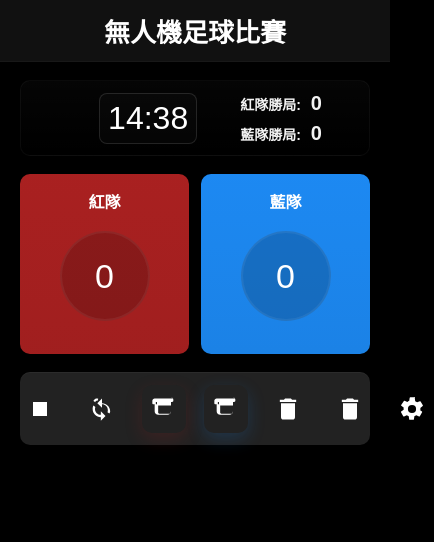
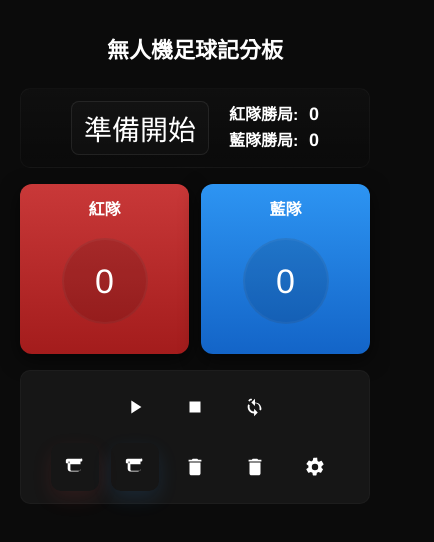
Before and after one commit to ericpr99/ball, a plain HTML site: page index.html in a window 390 px wide. Shown: the whole page, 434 px wide, since content can reach past the window. Drawn offline with nearby package versions, Linux system fonts and the light colour scheme.

Commit message:
修改bug

```diff
--- a/index.html
+++ b/index.html
@@ -2,126 +2,114 @@
 <html lang="zh-TW">
 <head>
   <meta charset="utf-8" />
-  <title>無人機足球比賽</title>
   <meta name="viewport" content="width=device-width,initial-scale=1" />
+  <title>無人機足球記分板</title>
   <style>
     :root{
-      --bg:#000;
+      --bg:#0b0b0b;
       --panel:#111;
-      --accent:#222;
-      --red:#b22222;
-      --blue:#1e90ff;
-      --muted:rgba(255,255,255,0.12);
-      --icon-size:28px;
-      --gap:18px;
+      --accent:#161616;
+      --red:#d33b3b;
+      --blue:#2f9cff;
+      --muted:rgba(255,255,255,0.08);
+      --icon-size:22px;
+      --gap:16px;
+      --max-width:1200px;
     }
     *{box-sizing:border-box}
     html,body{height:100%}
     body{
       margin:0;
-      font-family: "Noto Sans TC", Arial, Helvetica, sans-serif;
+      font-family: "Noto Sans TC", "Helvetica Neue", Arial, sans-serif;
       background:var(--bg);
       color:#fff;
       -webkit-font-smoothing:antialiased;
       -moz-osx-font-smoothing:grayscale;
       display:flex;
       flex-direction:column;
+      align-items:center;
       min-height:100vh;
+      padding:20px;
     }
 
+    /* Header */
     header{
       width:100%;
-      background:var(--panel);
-      padding:12px 16px;
-      font-size:26px;
+      max-width:var(--max-width);
+      text-align:center;
+      padding:12px 8px;
+      font-size:22px;
       font-weight:700;
-      text-align:center;
-      border-bottom:1px solid rgba(255,255,255,0.03);
+      color:#fff;
+      margin-bottom:12px;
     }
 
-    /* container */
+    /* Container */
     .container{
       width:100%;
-      padding:18px 20px;
+      max-width:var(--max-width);
       display:flex;
       flex-direction:column;
       gap:var(--gap);
-      align-items:stretch;
-      max-width:100%;
     }
 
-    /* TOP BAR: timer + wins 作為一個置中區塊 */
+    /* Top bar: centered timer + wins */
     .top-bar-wrap{
+      display:flex;
+      justify-content:center;
       width:100%;
-      display:flex;
-      justify-content:center; /* 整個區塊置中 */
     }
     .top-bar{
       display:flex;
       align-items:center;
-      gap:24px;
+      gap:20px;
       background:linear-gradient(180deg, rgba(255,255,255,0.02), transparent);
-      padding:12px 20px;
+      padding:12px 18px;
       border-radius:10px;
-      border:1px solid rgba(255,255,255,0.04);
-      min-width:320px;
+      border:1px solid rgba(255,255,255,0.03);
+      width:100%;
       max-width:920px;
-      width:100%;
-      justify-content:center; /* 內部內容置中 */
+      justify-content:center;
+      flex-wrap:wrap;
     }
-
-    /* timer block */
     .timer-block{
       display:flex;
       flex-direction:column;
       align-items:center;
-      gap:8px;
-      min-width:160px;
+      gap:6px;
+      min-width:120px;
     }
     #timer{
-      font-size:56px;
-      text-align:center;
+      font-size:48px;
       padding:6px 12px;
       border-radius:8px;
       background:rgba(255,255,255,0.02);
       border:1px solid var(--muted);
-      min-width:120px;
+      min-width:100px;
+      text-align:center;
     }
-
-    /* wins block (顯示勝局) */
     .wins{
       display:flex;
       flex-direction:column;
       align-items:flex-start;
       gap:6px;
-      line-height:1.2;
-      color:#fff;
+      line-height:1.1;
     }
-    .wins h3{
-      margin:0;
-      font-weight:600;
-      font-size:16px;
-      opacity:0.95;
-    }
-    .wins .value{
-      font-weight:800;
-      font-size:20px;
-      margin-left:6px;
-      color:#fff;
-    }
+    .wins .row{ font-weight:600; font-size:16px; }
+    .wins .value{ font-weight:800; font-size:18px; margin-left:6px; }
 
-    /* scoreboard: 兩面板並排且不折行 */
+    /* Scoreboard: two panels side-by-side, never wrap */
     .scoreboard{
       display:flex;
       gap:12px;
       align-items:center;
       justify-content:space-between;
       width:100%;
-      flex-wrap:nowrap; /* 強制不折行 */
+      flex-wrap:nowrap; /* 不折行 */
     }
     .team{
       flex:1 1 0;
-      border-radius:10px;
+      border-radius:12px;
       padding:18px;
       cursor:pointer;
       user-select:none;
@@ -131,11 +119,11 @@
       justify-content:center;
       transition:transform .12s ease, box-shadow .12s ease;
       min-height:220px;
-      box-shadow: 0 2px 8px rgba(0,0,0,0.4);
+      box-shadow: 0 6px 20px rgba(0,0,0,0.6);
       overflow:hidden;
     }
     .team:active{ transform:scale(.995) }
-    .team:hover{ box-shadow:0 8px 28px rgba(0,0,0,0.6) }
+    .team:hover{ box-shadow:0 12px 36px rgba(0,0,0,0.7) }
     .team h2{ margin:0; font-size:20px; font-weight:700; color:#fff; }
     .circle{
       width:150px;
@@ -146,114 +134,132 @@
       justify-content:center;
       font-size:64px;
       margin:18px 0;
-      background:rgba(0,0,0,0.18);
-      border:2px solid rgba(255,255,255,0.06);
+      background:rgba(0,0,0,0.12);
+      border:2px solid rgba(255,255,255,0.04);
     }
-    .red{ background: linear-gradient(180deg, rgba(178,34,34,0.95), rgba(178,34,34,0.9)); }
-    .blue{ background: linear-gradient(180deg, rgba(30,144,255,0.95), rgba(30,144,255,0.9)); }
+    .team.red{ background: linear-gradient(180deg, rgba(211,59,59,0.95), rgba(180,30,30,0.9)); }
+    .team.blue{ background: linear-gradient(180deg, rgba(47,156,255,0.95), rgba(20,110,220,0.9)); }
 
-    /* controls */
+    /* Controls: allow wrapping and responsive layout */
     .controls{
+      display:flex;
+      gap:12px;
+      align-items:center;
+      justify-content:center;
+      flex-wrap:wrap;        /* 允許折行 */
+      padding:12px;
       background:var(--accent);
-      padding:12px 10px;
+      border-radius:10px;
+      border:1px solid rgba(255,255,255,0.03);
+    }
+    .controls-row{
       display:flex;
+      gap:12px;
+      align-items:center;
       justify-content:center;
-      gap:18px;
-      align-items:center;
-      border-top:1px solid rgba(255,255,255,0.04);
-      width:100%;
-      border-radius:10px;
+      flex-wrap:wrap;
     }
     .controls button{
-      background:none;
-      border:none;
-      padding:8px;
-      cursor:pointer;
+      flex:0 1 auto;         /* 可縮放但不強制換行 */
+      white-space:nowrap;
       display:inline-flex;
       align-items:center;
       justify-content:center;
-      width:56px;
+      gap:8px;
+      min-width:56px;
       height:56px;
+      padding:8px 12px;
       border-radius:10px;
-      transition:background .12s ease, transform .08s ease;
+      border:none;
+      background:transparent;
+      color:#fff;
+      cursor:pointer;
+      transition:transform .08s ease, background .12s ease;
     }
-    .controls button:hover{ background:rgba(255,255,255,0.04); transform:translateY(-2px) }
-    .controls .icon { width:var(--icon-size); height:var(--icon-size); fill:#fff; }
+    .controls button:hover{ transform:translateY(-4px); background:rgba(255,255,255,0.03); }
 
+    .controls .icon{ width:var(--icon-size); height:var(--icon-size); fill:#fff; }
+
+    /* Colored penalty buttons */
     .penalty-red{
-      background: linear-gradient(180deg, rgba(178,34,34,0.95), rgba(178,34,34,0.85));
-      box-shadow: 0 6px 18px rgba(178,34,34,0.18);
+      background: linear-gradient(180deg, rgba(211,59,59,0.98), rgba(180,30,30,0.9));
+      box-shadow: 0 8px 20px rgba(211,59,59,0.12);
     }
     .penalty-blue{
-      background: linear-gradient(180deg, rgba(30,144,255,0.95), rgba(30,144,255,0.85));
-      box-shadow: 0 6px 18px rgba(30,144,255,0.18);
+      background: linear-gradient(180deg, rgba(47,156,255,0.98), rgba(20,110,220,0.9));
+      box-shadow: 0 8px 20px rgba(47,156,255,0.12);
     }
 
-    /* RWD 調整：縮小內部字體與元件尺寸，但不折行 */
-    @media (max-width:1100px){
-      #timer{ font-size:48px; padding:8px 10px }
-      .circle{ width:130px; height:130px; font-size:56px }
-      .team{ min-height:200px; padding:14px }
+    /* Small screen adjustments */
+    @media (max-width:1000px){
+      #timer{ font-size:40px; }
+      .circle{ width:130px; height:130px; font-size:56px; }
+      .team{ min-height:200px; padding:14px; }
     }
-    @media (max-width:800px){
-      #timer{ font-size:40px; min-width:90px }
-      .circle{ width:110px; height:110px; font-size:44px }
-      .team{ min-height:180px; padding:12px }
-      .controls button{ width:48px; height:48px }
-      .top-bar{ gap:12px; padding:10px }
+    @media (max-width:700px){
+      #timer{ font-size:34px; }
+      .circle{ width:110px; height:110px; font-size:44px; }
+      .team{ min-height:170px; padding:12px; }
+      .controls button{ min-width:48px; height:48px; padding:6px 8px; }
     }
-    @media (max-width:520px){
-      #timer{ font-size:32px; padding:6px 8px }
-      .circle{ width:90px; height:90px; font-size:34px }
-      .team h2{ font-size:16px }
-      .wins h3{ font-size:14px }
+    @media (max-width:420px){
+      #timer{ font-size:28px; }
+      .circle{ width:86px; height:86px; font-size:34px; }
+      .team h2{ font-size:16px; }
     }
+
+    /* Accessibility focus */
+    .team:focus{ outline:3px solid rgba(255,255,255,0.08); outline-offset:4px; }
+    .controls button:focus{ outline:2px solid rgba(255,255,255,0.06); outline-offset:2px; }
   </style>
 </head>
 <body>
-  <header>無人機足球比賽</header>
+  <header>無人機足球記分板</header>
 
-  <div class="container">
-    <!-- top-bar-wrap 將整個 top-bar 置中於頁面 -->
+  <div class="container" role="main">
     <div class="top-bar-wrap">
       <div class="top-bar" role="region" aria-label="計時與勝局">
-        <!-- timer 與 wins 作為一個置中群組 -->
         <div class="timer-block" aria-hidden="false">
-          <div id="timer">14:38</div>
+          <div id="timer" aria-live="polite">00:00</div>
         </div>
 
         <div class="wins" aria-live="polite">
-          <h3>紅隊勝局: <span id="redWins" class="value">0</span></h3>
-          <h3>藍隊勝局: <span id="blueWins" class="value">0</span></h3>
+          <div class="row">紅隊勝局: <span id="redWins" class="value">0</span></div>
+          <div class="row">藍隊勝局: <span id="blueWins" class="value">0</span></div>
         </div>
       </div>
     </div>
 
-    <div class="scoreboard" role="region" aria-label="記分板">
+    <section class="scoreboard" aria-label="記分板">
       <div class="team red" id="redPanel" role="button" tabindex="0" aria-label="紅隊 加分">
         <h2>紅隊</h2>
-        <div class="circle" id="redScore">0</div>
+        <div class="circle" id="redScore" aria-live="polite">0</div>
       </div>
 
       <div class="team blue" id="bluePanel" role="button" tabindex="0" aria-label="藍隊 加分">
         <h2>藍隊</h2>
-        <div class="circle" id="blueScore">0</div>
+        <div class="circle" id="blueScore" aria-live="polite">0</div>
       </div>
-    </div>
+    </section>
 
-    <div class="controls" aria-hidden="false">
+    <nav class="controls" aria-label="控制列">
+      <!-- group 1 -->
+      <div class="controls-row" role="group" aria-label="主要控制">
         <button id="btnStart" title="開始比賽" aria-label="開始比賽">
           <svg class="icon" viewBox="0 0 24 24" aria-hidden="true"><path d="M8 5v14l11-7z"/></svg>
         </button>
 
-      <button id="btnStop" title="結束當前場次" aria-label="結束場次">
+        <button id="btnStop" title="結束場次" aria-label="結束場次">
           <svg class="icon" viewBox="0 0 24 24" aria-hidden="true"><path d="M6 6h12v12H6z"/></svg>
         </button>
 
         <button id="btnResetTotals" title="勝局歸零" aria-label="勝局歸零">
           <svg class="icon" viewBox="0 0 24 24" aria-hidden="true"><path d="M12 6V3L8 7l4 4V8c2.8 0 5 2.2 5 5 0 .6-.1 1.2-.3 1.8l1.6 1.1C18.9 15 19 14.5 19 14c0-3.9-3.1-7-7-7zM6.3 6.2L4.7 5.1C5.1 4.1 6 3.3 7.1 3c.6-.1 1.2 0 1.7.2L8.2 4.9C7.6 4.8 7 4.9 6.6 5.3 6.2 5.7 6.1 6.1 6.3 6.2zM6 12c0-.6.1-1.2.3-1.8L4.7 9.1C4.1 10 4 11 4 12c0 3.9 3.1 7 7 7v3l4-4-4-4v3c-2.8 0-5-2.2-5-5z"/></svg>
         </button>
+      </div>
 
+      <!-- group 2 -->
+      <div class="controls-row" role="group" aria-label="罰球與重置">
         <button id="btnPenaltyRed" class="penalty-red" title="紅隊罰球" aria-label="紅隊罰球">
           <svg class="icon" viewBox="0 0 24 24" aria-hidden="true"><path d="M20 3H4c-1.1 0-2 .9-2 2v2c0 .6.4 1 1 1h1v6c0 1.7 1.3 3 3 3h8c1.7 0 3-1.3 3-3V6h1c.6 0 1-.4 1-1V4c0-1.1-.9-2-2-2zM6 8H5V6h1v2zm12 7c0 .6-.4 1-1 1H8c-.6 0-1-.4-1-1V9h11v6z"/></svg>
         </button>
@@ -269,36 +275,42 @@
         <button id="btnResetBlue" title="藍隊歸零" aria-label="藍隊歸零">
           <svg class="icon" viewBox="0 0 24 24" aria-hidden="true"><path d="M6 19c0 1.1.9 2 2 2h8c1.1 0 2-.9 2-2V7H6v12zM19 4h-3.5l-1-1h-5l-1 1H5v2h14V4z"/></svg>
         </button>
+      </div>
 
+      <!-- group 3 -->
+      <div class="controls-row" role="group" aria-label="其他">
         <button id="btnSettings" title="設定" aria-label="設定">
           <svg class="icon" viewBox="0 0 24 24" aria-hidden="true"><path d="M19.14 12.94c.04-.31.06-.63.06-.94s-.02-.63-.06-.94l2.03-1.58a.5.5 0 00.12-.64l-1.92-3.32a.5.5 0 00-.6-.22l-2.39.96a7.03 7.03 0 00-1.62-.94l-.36-2.54A.5.5 0 0013.5 2h-3a.5.5 0 00-.49.42l-.36 2.54c-.57.23-1.1.54-1.62.94l-2.39-.96a.5.5 0 00-.6.22L2.71 8.48a.5.5 0 00.12.64L4.86 10.7c-.04.31-.06.63-.06.94s.02.63.06.94L2.71 14.16a.5.5 0 00-.12.64l1.92 3.32c.14.24.44.34.69.22l2.39-.96c.52.4 1.05.71 1.62.94l.36 2.54c.05.27.28.46.55.46h3c.27 0 .5-.19.55-.46l.36-2.54c.57-.23 1.1-.54 1.62-.94l2.39.96c.25.12.55.02.69-.22l1.92-3.32a.5.5 0 00-.12-.64l-2.03-1.58zM12 15.5A3.5 3.5 0 1112 8.5a3.5 3.5 0 010 7z"/></svg>
         </button>
       </div>
+    </nav>
   </div>
 
   <audio id="beep" src="https://actions.google.com/sounds/v1/alarms/beep_short.ogg" preload="auto"></audio>
 
-  <script src="https://code.jquery.com/jquery-3.6.0.min.js"></script>
   <script>
-    // state
+    // State
     let redScore = 0, blueScore = 0;
     let redPenalty = 0, bluePenalty = 0;
     let redWins = 0, blueWins = 0;
     let timerInterval = null;
     let currentTimerSeconds = 0;
 
+    // DOM helpers
+    const $ = (sel) => document.querySelector(sel);
+
     function updateScoreDisplays(){
-      $('#redScore').text(redScore);
-      $('#blueScore').text(blueScore);
+      $('#redScore').textContent = redScore;
+      $('#blueScore').textContent = blueScore;
     }
     function updateWinsDisplays(){
-      $('#redWins').text(redWins);
-      $('#blueWins').text(blueWins);
+      $('#redWins').textContent = redWins;
+      $('#blueWins').textContent = blueWins;
     }
 
     function addScore(team){
-      if(team === 'red'){ redScore++; }
-      else { blueScore++; }
+      if(team === 'red') redScore++;
+      else blueScore++;
       updateScoreDisplays();
     }
 
@@ -318,12 +330,12 @@
       const blueTotal = blueScore + bluePenalty;
       if(redTotal > blueTotal){
         redWins++;
-        $('#timer').text('紅隊贏得此局！');
+        $('#timer').textContent = '紅隊贏得此局！';
       } else if(blueTotal > redTotal){
         blueWins++;
-        $('#timer').text('藍隊贏得此局！');
+        $('#timer').textContent = '藍隊贏得此局！';
       } else {
-        $('#timer').text('此局平手！');
+        $('#timer').textContent = '此局平手！';
       }
       updateWinsDisplays();
       redScore = 0; blueScore = 0;
@@ -334,8 +346,8 @@
     function penalty(team){
       const seconds = 60;
       countdown(seconds, function(){
-        if(team === 'red'){ redPenalty++; $('#timer').text('紅隊罰球結束，加分！'); }
-        else { bluePenalty++; $('#timer').text('藍隊罰球結束，加分！'); }
+        if(team === 'red'){ redPenalty++; $('#timer').textContent = '紅隊罰球結束，加分！'; }
+        else { bluePenalty++; $('#timer').textContent = '藍隊罰球結束，加分！'; }
       });
     }
 
@@ -344,10 +356,10 @@
       currentTimerSeconds = seconds;
       timerInterval = setInterval(function(){
         if(currentTimerSeconds >= 0){
-          $('#timer').text(formatTime(currentTimerSeconds));
+          $('#timer').textContent = formatTime(currentTimerSeconds);
         }
         if(currentTimerSeconds <= 10 && currentTimerSeconds > 0){
-          $('#beep')[0].play().catch(()=>{});
+          playBeep();
         }
         if(currentTimerSeconds <= 0){
           clearInterval(timerInterval);
@@ -363,10 +375,10 @@
       currentTimerSeconds = seconds;
       timerInterval = setInterval(function(){
         if(currentTimerSeconds >= 0){
-          $('#timer').text(formatTime(currentTimerSeconds));
+          $('#timer').textContent = formatTime(currentTimerSeconds);
         }
         if(currentTimerSeconds <= 10 && currentTimerSeconds > 0){
-          $('#beep')[0].play().catch(()=>{});
+          playBeep();
         }
         if(currentTimerSeconds <= 0){
           clearInterval(timerInterval);
@@ -385,14 +397,19 @@
       return `${sec} 秒`;
     }
 
+    function playBeep(){
+      const beep = document.getElementById('beep');
+      if(beep) beep.play().catch(()=>{});
+    }
+
     function resetMatch(){
       clearInterval(timerInterval);
       timerInterval = null;
       redScore = 0; blueScore = 0;
       redPenalty = 0; bluePenalty = 0;
-      $('#redScore').text(0);
-      $('#blueScore').text(0);
-      $('#timer').text('準備開始');
+      $('#redScore').textContent = 0;
+      $('#blueScore').textContent = 0;
+      $('#timer').textContent = '準備開始';
     }
 
     function resetTotals(){
@@ -401,48 +418,42 @@
       redScore = 0; blueScore = 0;
       redPenalty = 0; bluePenalty = 0;
       redWins = 0; blueWins = 0;
-      $('#redScore').text(0);
-      $('#blueScore').text(0);
+      $('#redScore').textContent = 0;
+      $('#blueScore').textContent = 0;
       updateWinsDisplays();
-      $('#timer').text('勝局已歸零');
+      $('#timer').textContent = '勝局已歸零';
     }
 
     function resetTeam(team){
       if(team === 'red'){
         redScore = 0; redPenalty = 0;
-        $('#redScore').text(0);
+        $('#redScore').textContent = 0;
       } else {
         blueScore = 0; bluePenalty = 0;
-        $('#blueScore').text(0);
+        $('#blueScore').textContent = 0;
       }
     }
 
-    $(function(){
-      $('#redPanel').on('click keypress', function(e){
-        if(e.type === 'keypress' && e.key !== 'Enter' && e.key !== ' ') return;
-        addScore('red');
-      });
-      $('#bluePanel').on('click keypress', function(e){
-        if(e.type === 'keypress' && e.key !== 'Enter' && e.key !== ' ') return;
-        addScore('blue');
-      });
+    document.addEventListener('DOMContentLoaded', function(){
+      $('#redPanel').addEventListener('click', ()=> addScore('red'));
+      $('#bluePanel').addEventListener('click', ()=> addScore('blue'));
+      $('#redPanel').addEventListener('keydown', function(e){ if(e.key === 'Enter' || e.key === ' ') addScore('red'); });
+      $('#bluePanel').addEventListener('keydown', function(e){ if(e.key === 'Enter' || e.key === ' ') addScore('blue'); });
 
-      $('#btnStart').on('click', startMatch);
-      $('#btnStop').on('click', function(){
-        if(timerInterval){ clearInterval(timerInterval); timerInterval = null; }
-        endMatch();
-      });
-      $('#btnResetTotals').on('click', resetTotals);
+      $('#btnStart').addEventListener('click', startMatch);
+      $('#btnStop').addEventListener('click', function(){ if(timerInterval){ clearInterval(timerInterval); timerInterval = null; } endMatch(); });
+      $('#btnResetTotals').addEventListener('click', resetTotals);
 
-      $('#btnPenaltyRed').on('click', function(){ penalty('red'); });
-      $('#btnPenaltyBlue').on('click', function(){ penalty('blue'); });
+      $('#btnPenaltyRed').addEventListener('click', function(){ penalty('red'); });
+      $('#btnPenaltyBlue').addEventListener('click', function(){ penalty('blue'); });
 
-      $('#btnResetRed').on('click', function(){ resetTeam('red'); });
-      $('#btnResetBlue').on('click', function(){ resetTeam('blue'); });
+      $('#btnResetRed').addEventListener('click', function(){ resetTeam('red'); });
+      $('#btnResetBlue').addEventListener('click', function(){ resetTeam('blue'); });
 
-      $('#btnSettings').on('click', function(){ alert('設定功能尚未實作'); });
+      $('#btnSettings').addEventListener('click', function(){ alert('設定功能尚未實作'); });
 
-      $(document).on('keydown', function(e){
+      document.addEventListener('keydown', function(e){
+        if(e.target && (e.target.tagName === 'INPUT' || e.target.tagName === 'TEXTAREA')) return;
         const key = e.key.toLowerCase();
         if(key === 'r') addScore('red');
         if(key === 'b') addScore('blue');
@@ -452,6 +463,7 @@
 
       updateScoreDisplays();
       updateWinsDisplays();
+      $('#timer').textContent = '準備開始';
     });
   </script>
 </body>
```
Lines whose indentation alone changed are shown as unchanged.
